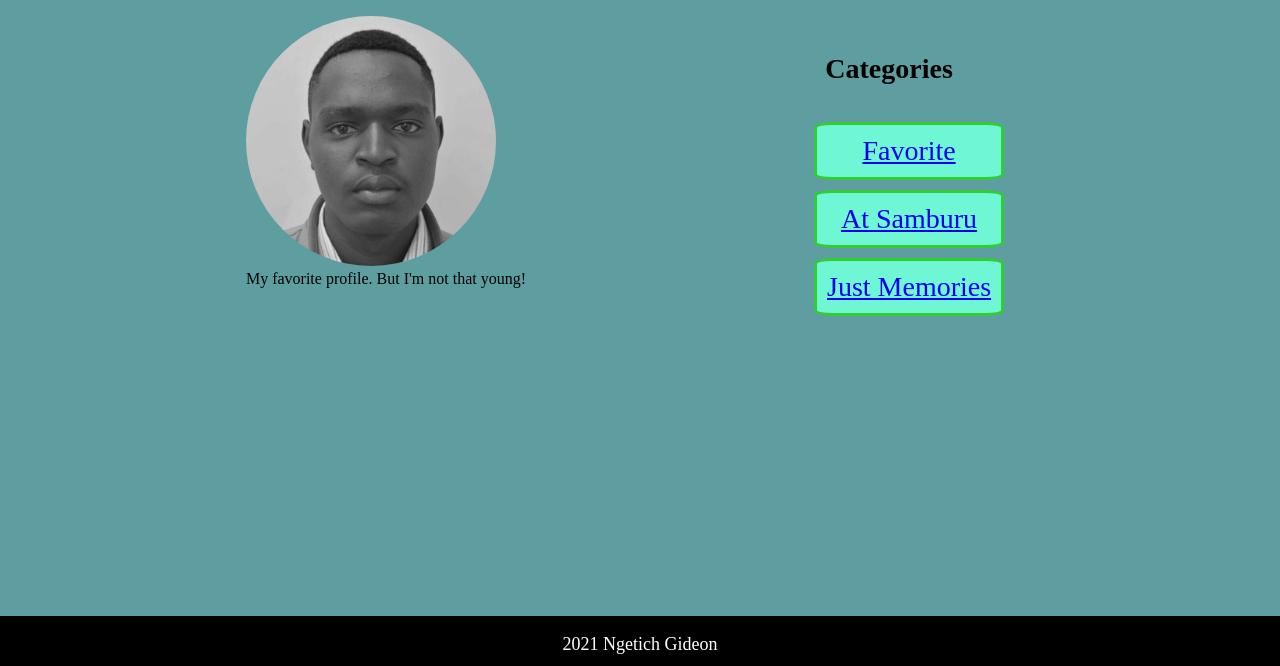
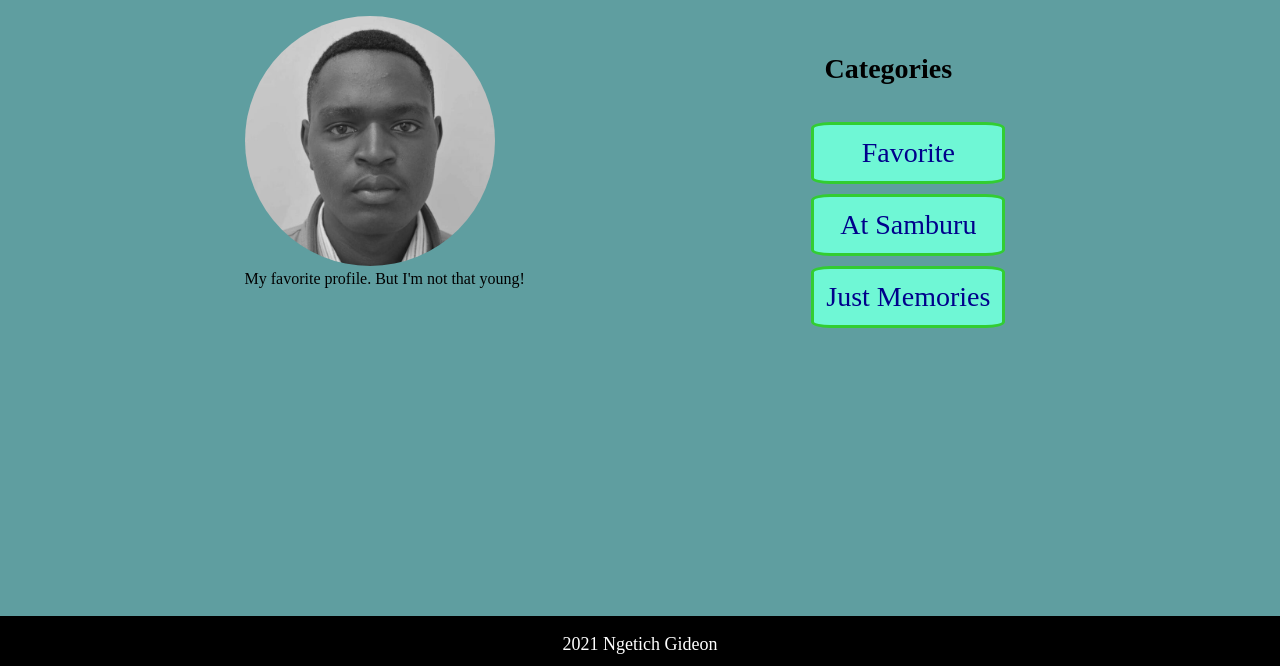
Before and after one commit to Kipkorir-Gideon/PhotographyPJ, a plain HTML site: page index.html in a window 1280 px wide. Shown: the part 134-800 px from the top of the page. Drawn offline with Linux system fonts and the light colour scheme.

Commit message:
Add hover property to the links.

```diff
--- a/index.css
+++ b/index.css
@@ -50,6 +50,17 @@ ul {
     overflow: auto;
 }
 
+#section ul li a {
+    display: block;
+    color: darkblue;
+    padding: 2px;
+    text-decoration: none;
+}
+
+#section ul li a:hover {
+    background-color: cornsilk;
+}
+
 #footer {
     background-color: black;
     text-align: center;
```
